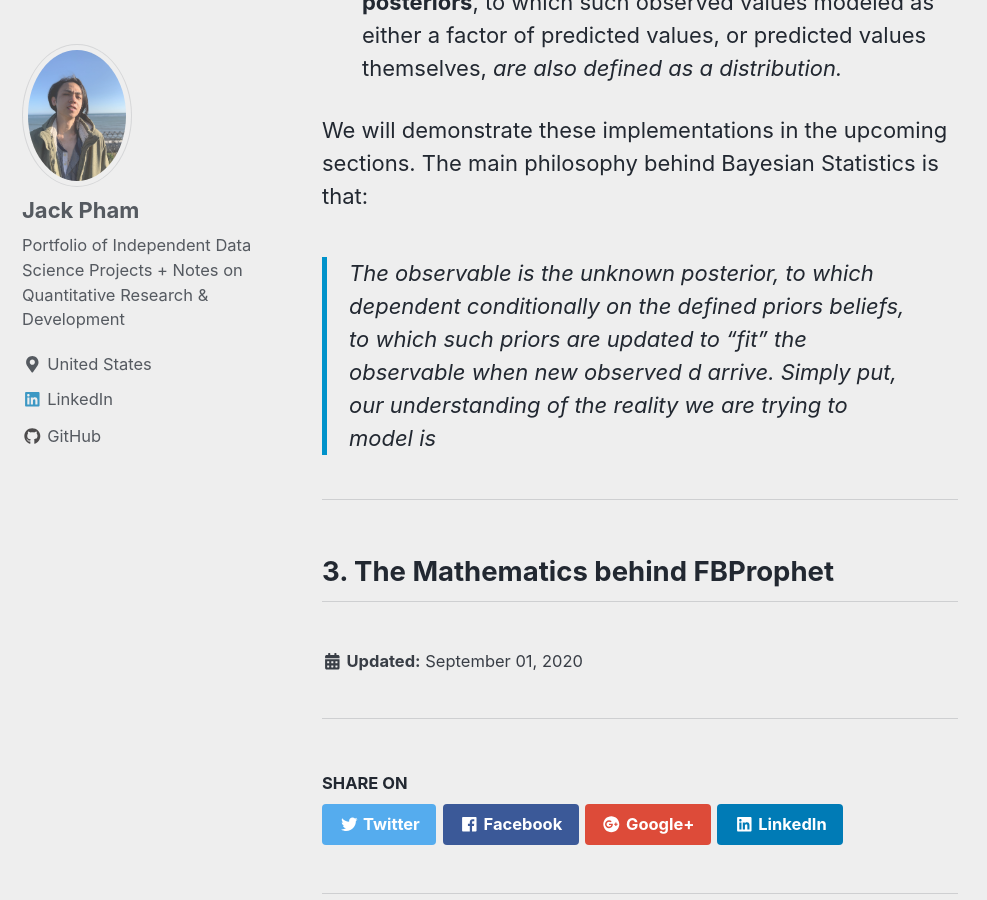
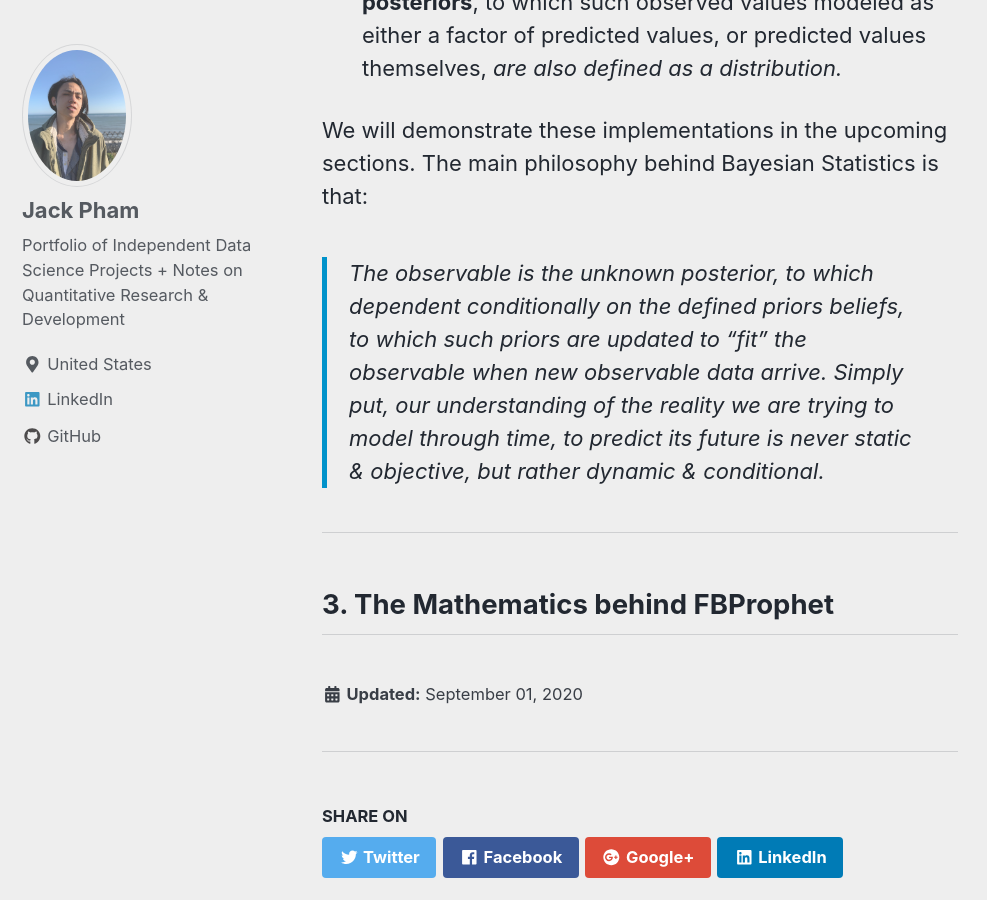
Before and after one commit to jp-quant/jp-quant.github.io, a Jekyll site: the page built from _posts/2020-09-01-fbprophet_bayesian_glm.md, in a window 1280 px wide and 900 px high, scrolled down 5426 px. Shown: the whole window, without its empty margins (0-987 px from the left). Built offline with Jekyll 4.4.1, drawn with Linux system fonts in a browser that asks for light colours; nearby versions of some CDN libraries.

Commit message:
_posts/2020-09-01-fbprophet_bayesian_glm.md updated from https://stackedit.io/

```diff
--- a/_posts/2020-09-01-fbprophet_bayesian_glm.md
+++ b/_posts/2020-09-01-fbprophet_bayesian_glm.md
@@ -85,15 +85,15 @@ Shortly put in details, implementation of Bayesian Statistics on time-series GLM
 2. We can formulate complex functions (link functions) with defined priors variables to the observable(s) as **posteriors**, to which such observed values modeled as either a factor of predicted values, or predicted values themselves, *are also defined as a distribution.*
 
 We will demonstrate these implementations in the upcoming sections. The main philosophy behind Bayesian Statistics is that:
-> The observable is the unknown posterior, to which dependent conditionally on the defined priors beliefs, to which such priors are updated to "fit" the observable when new observed d arrive.
-> Simply put, our understanding of the reality we are trying to model is
+> The observable is the unknown posterior, to which dependent conditionally on the defined priors beliefs, to which such priors are updated to "fit" the observable when new observable data arrive.
+> Simply put, our understanding of the reality we are trying to model through time, to predict its future is never static & objective, but rather dynamic & conditional.
 
 ---
 ## 3. The Mathematics behind FBProphet
 
 
 <!--stackedit_data:
-eyJoaXN0b3J5IjpbMTAwODI1MjEyNCwxMTA2NDYwNDE1LDE3Mz
+eyJoaXN0b3J5IjpbLTY1NTkxMDczNSwxMTA2NDYwNDE1LDE3Mz
 A0Mjc3OTEsMTA5ODk5MzQ0MCwtMTY0MDU1NzgyNSwtOTk1MzU0
 NzQ4LC0xMTM1NzIwNTQwXX0=
 -->
```
